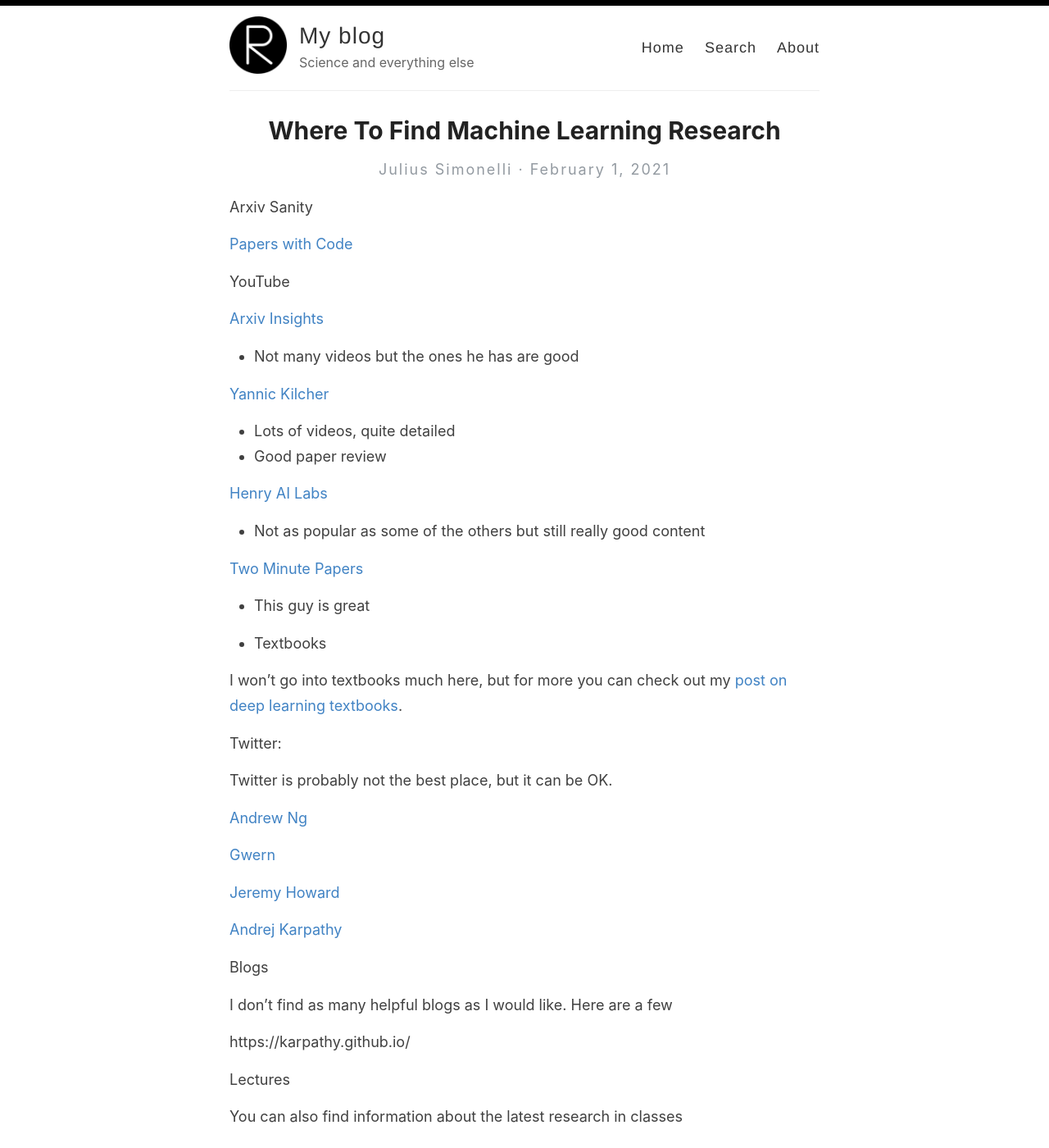
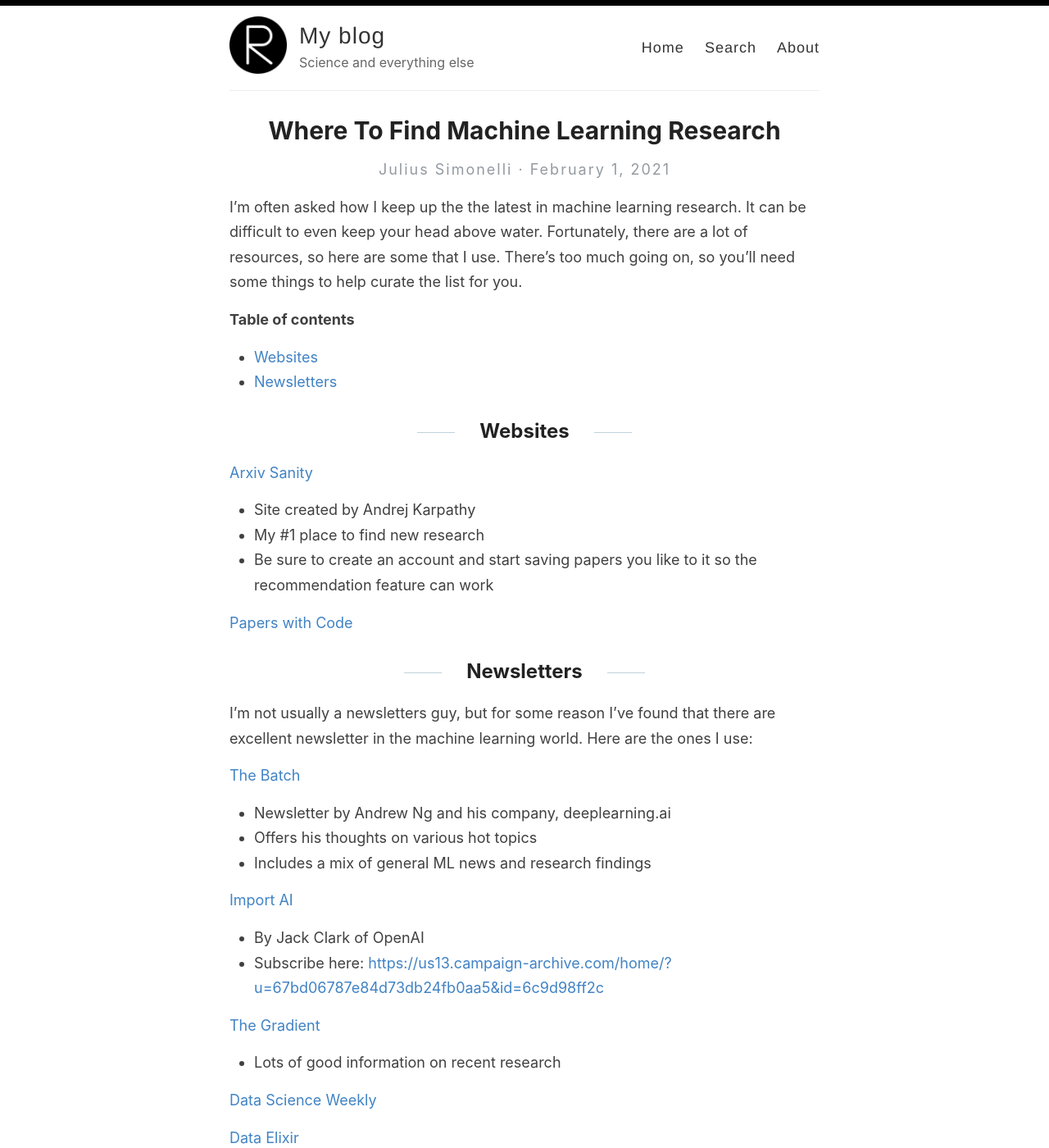
Before and after one commit to jss367/blog, a Jekyll site: the page built from _posts/2021-02-01-Where-to-find-machine-learning-research.md, in a window 1280 px wide and 1400 px high. Shown: the whole window at 82% size. Built offline with Jekyll 4.4.1, drawn with Linux system fonts in a browser that asks for light colours; our own code applies the rules of GitHub Pages for plain Markdown files.

Commit message:
Update 2021-02-01-Where-to-find-machine-learning-research.md

```diff
--- a/_posts/2021-02-01-Where-to-find-machine-learning-research.md
+++ b/_posts/2021-02-01-Where-to-find-machine-learning-research.md
@@ -1,10 +1,40 @@
+I'm often asked how I keep up the the latest in machine learning research. It can be difficult to even keep your head above water. Fortunately, there are a lot of resources, so here are some that I use.
+There's too much going on, so you'll need some things to help curate the list for you.
+
+<b>Table of contents</b>
+* TOC
+{:toc}
+
+## Websites
+
+[Arxiv Sanity](http://www.arxiv-sanity.com/)
+
+* Site created by Andrej Karpathy
+* My #1 place to find new research
+* Be sure to create an account and start saving papers you like to it so the recommendation feature can work
+
+[Papers with Code](https://paperswithcode.com/)
 
 
-Arxiv Sanity
+## Newsletters
 
+I'm not usually a newsletters guy, but for some reason I've found that there are excellent newsletter in the machine learning world. Here are the ones I use:
 
+[The Batch](https://www.deeplearning.ai/thebatch/)
+* Newsletter by Andrew Ng and his company, deeplearning.ai
+* Offers his thoughts on various hot topics
+* Includes a mix of general ML news and research findings
 
-[Papers with Code](https://paperswithcode.com/)
+[Import AI](https://jack-clark.net/)
+* By Jack Clark of OpenAI
+* Subscribe here: [https://us13.campaign-archive.com/home/?u=67bd06787e84d73db24fb0aa5&id=6c9d98ff2c](https://us13.campaign-archive.com/home/?u=67bd06787e84d73db24fb0aa5&id=6c9d98ff2c)
+
+[The Gradient](https://thegradientpub.substack.com/)
+* Lots of good information on recent research
+
+[Data Science Weekly](https://www.datascienceweekly.org/)
+
+[Data Elixir](https://dataelixir.com/)
 
 
 YouTube
```
